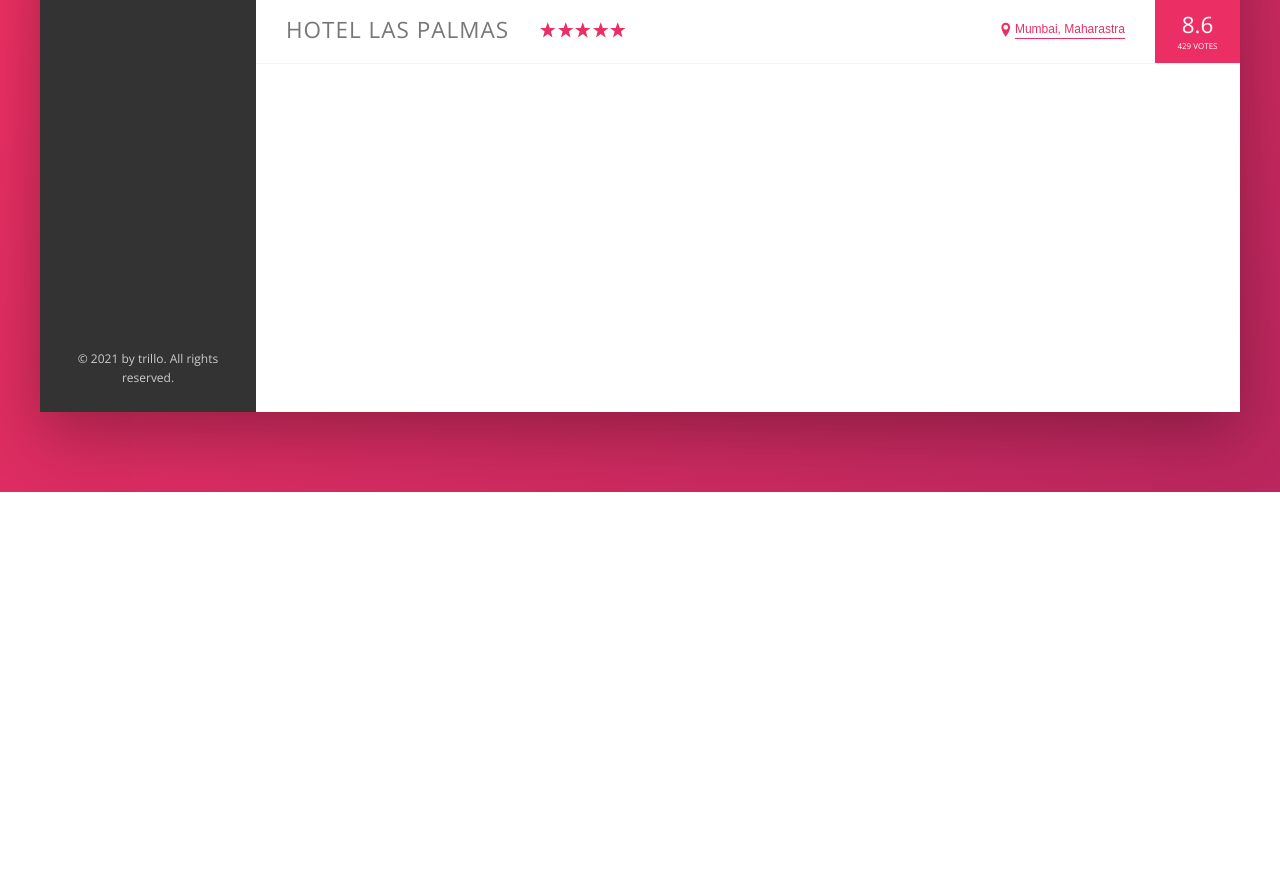
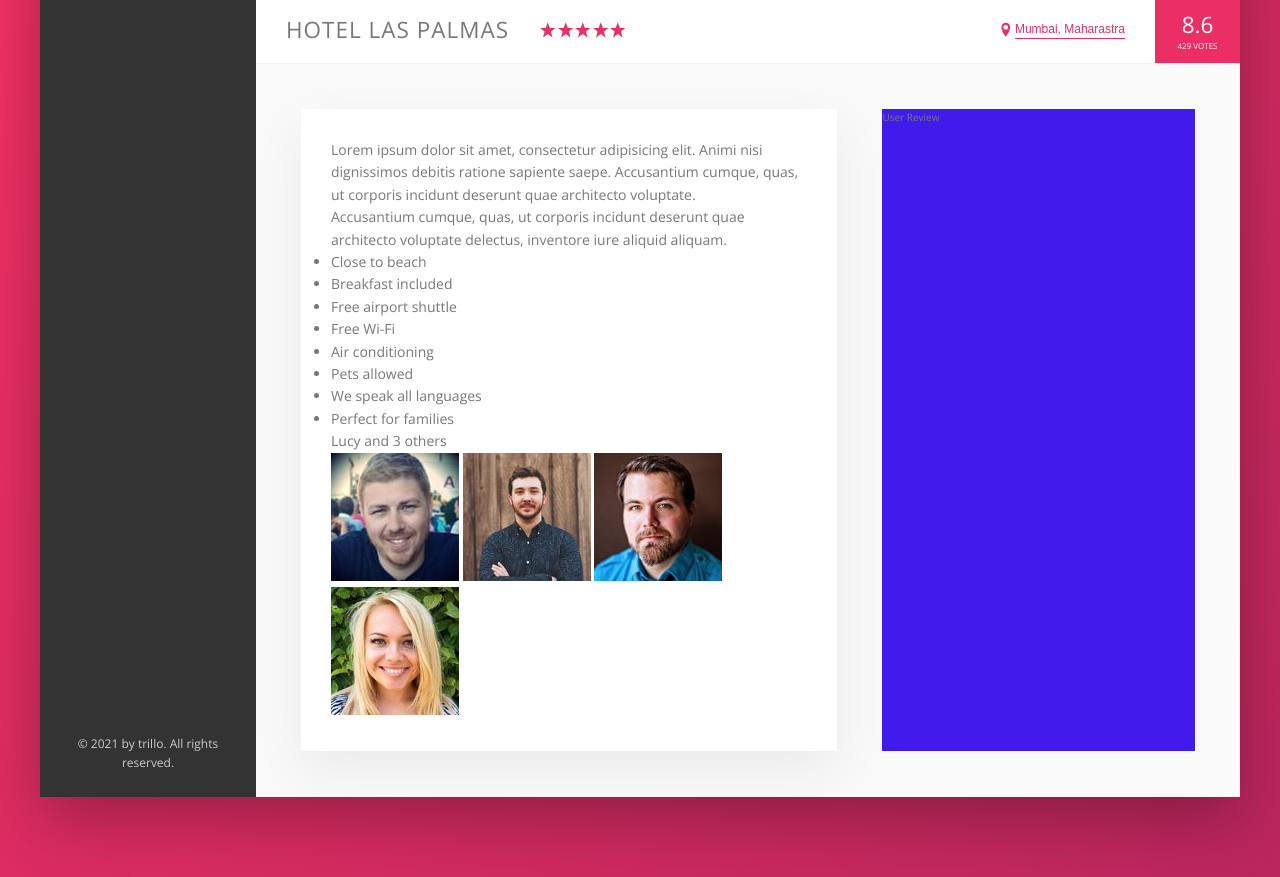
Before and after one commit to itssabhishek/Trillo, a website: page index.html in a window 1280 px wide. Shown: the part 538-1415 px from the top of the page. Before the commit the page ends 1030 px from the top, so only its background shows below. Drawn offline with nearby package versions, Linux system fonts and the light colour scheme.

Commit message:
Fifth Commit

```diff
--- a/index.html
+++ b/index.html
@@ -126,6 +126,60 @@
                         <div class="overview__rating-count">429 votes</div>
                     </div>
                 </div>
+                <div class="detail">
+                    <div class="description">
+                        <p class="paragraph">
+                            Lorem ipsum dolor sit amet, consectetur adipisicing elit. Animi nisi dignissimos debitis
+                            ratione sapiente saepe.
+                            Accusantium cumque, quas, ut corporis incidunt deserunt quae architecto voluptate.
+
+                        </p>
+                        <p class="paragraph">
+                            Accusantium cumque, quas, ut corporis incidunt deserunt quae architecto voluptate delectus,
+                            inventore iure aliquid
+                            aliquam.
+
+                        </p>
+                        <ul class="list">
+
+                            <li class="list__item">Close to beach</li>
+
+                            <li class="list__item">Breakfast included</li>
+
+                            <li class="list__item">Free airport shuttle</li>
+
+                            <li class="list__item">Free Wi-Fi</li>
+
+                            <li class="list__item">Air conditioning</li>
+
+                            <li class="list__item">Pets allowed</li>
+
+                            <li class="list__item">We speak all languages</li>
+
+                            <li class="list__item">Perfect for families</li>
+
+                        </ul>
+                        <div class="recommend">
+                            <p class="recommend__count">
+                                Lucy and 3 others
+                            </p>
+                            <div class="recommend__friends">
+
+                                <img src="img/user-3.jpg" alt="Friend1" class="recommend__photo">
+
+                                <img src="img/user-4.jpg" alt="Friend2" class="recommend__photo">
+
+                                <img src="img/user-5.jpg" alt="Friend3" class="recommend__photo">
+
+                                <img src="img/user-6.jpg" alt="Friend4" class="recommend__photo">
+
+                            </div>
+                        </div>
+                    </div>
+                    <div class="user-reviews">
+                        User Review
+                    </div>
+                </div>
             </main>
         </div>
     </div>
--- a/sass/_base.scss
+++ b/sass/_base.scss
@@ -13,8 +13,10 @@
     --color-grey-dark-1: #333;
     --color-grey-dark-2: #777;
     --color-grey-dark-3: #999;
+    --line: 1px solid var(--color-grey-light-2);
 
     --shadow-dark: 0 2rem 6rem rgba(0, 0, 0, .3);
+    --shadow-light:0 2rem 5rem rgba(0, 0, 0, .06);
 
 }
 
--- a/sass/_components.scss
+++ b/sass/_components.scss
@@ -208,7 +208,7 @@
 .overview {
     display: flex;
     align-items: center;
-    border-bottom: 1px solid var(--color-grey-light-2);
+    border-bottom: var(--line);
 
 
     &__heading {
--- a/sass/_layout.scss
+++ b/sass/_layout.scss
@@ -10,7 +10,7 @@
     font-size: 1.4rem;
     height: 7rem;
     background-color: #fff;
-    border-bottom:1px solid var(--color-grey-light-2);
+    border-bottom: var(--line);
 
     display: flex;
     justify-content: space-between;
@@ -32,6 +32,26 @@
 
 .hotel-view {
     background-color: #fff;
-    height: 80rem;
     flex: 1;
 }
+
+.detail {
+    display: flex;
+    padding: 4.5rem;
+    background-color: var(--color-grey-light-1);
+    border-bottom: var(--line);
+}
+
+.description {
+    font-size: 1.4rem;
+    background-color: rgb(255, 255, 255);
+    box-shadow: var(--shadow-light);
+    flex: 0 0 60%;
+    padding: 3rem;
+    margin-right: 4.5rem;
+}
+
+.user-reviews {
+    background-color: rgb(65, 27, 236);
+    flex: 1;
+}
```
Also changed, not shown: css/style.css.
